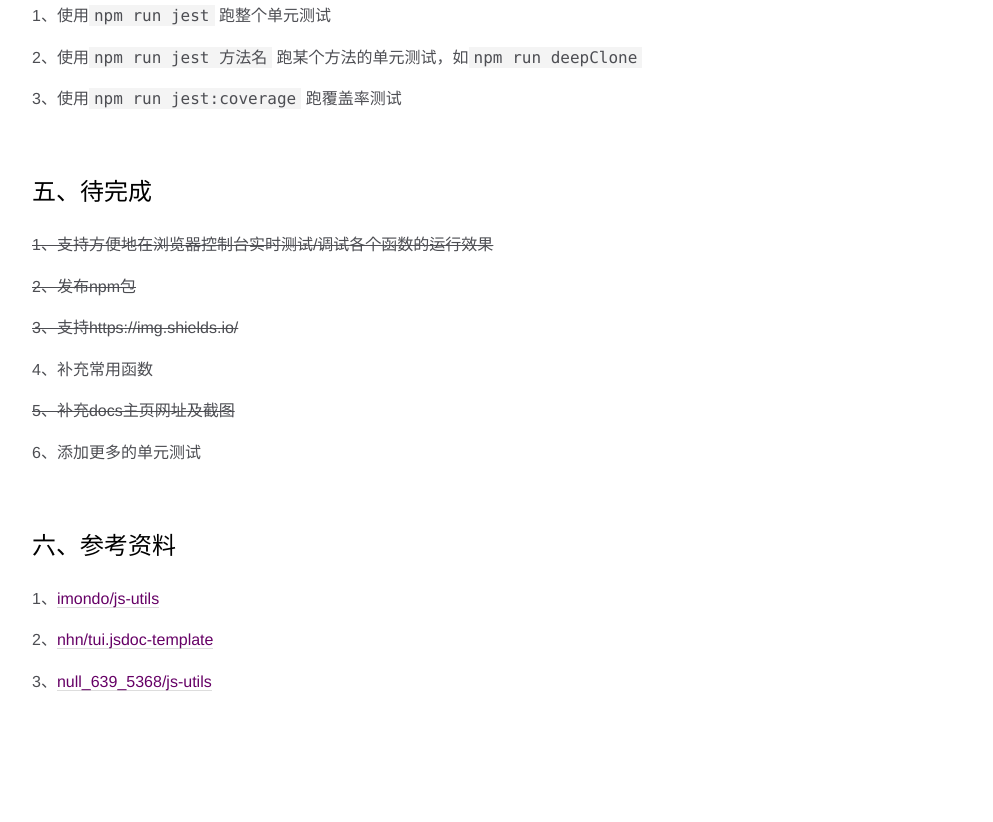
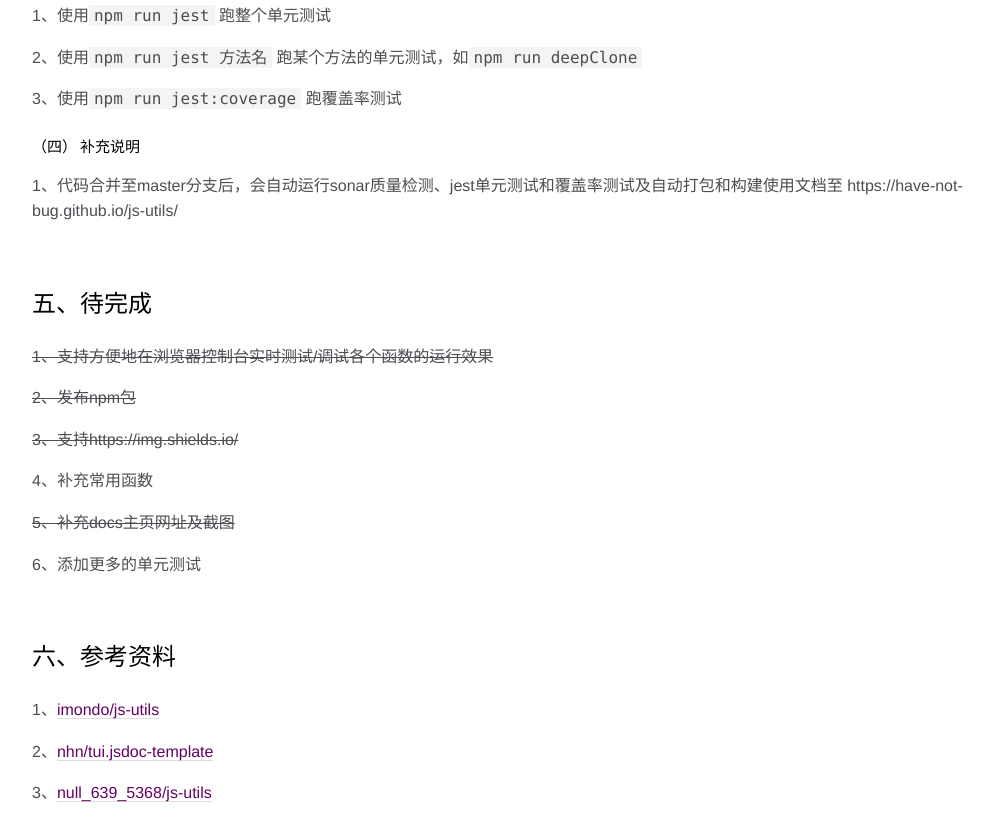
Before and after one commit to have-not-BUG/js-utils, a plain HTML site: page index.html in a window 1280 px wide. Shown: the part 5496-6318 px from the top of the page, without its empty margins (258-1251 px from the left). Before the commit the page ends 6206 px from the top, so only its background shows below. Drawn offline with Linux system fonts and the light colour scheme.

Commit message:
deploy: 03032520374dc96520e30f7bff1c8db6ff150603

```diff
--- a/index.html
+++ b/index.html
@@ -165,6 +165,8 @@ console.log('jsUtilsLc.removeArrRepeat',jsUtilsLc.removeArrRepeat([1,2,3,3,4,9,8
 <p>1、使用<code>npm run jest</code> 跑整个单元测试</p>
 <p>2、使用<code>npm run jest 方法名</code> 跑某个方法的单元测试，如<code>npm run deepClone</code></p>
 <p>3、使用<code>npm run jest:coverage</code> 跑覆盖率测试</p>
+<h3>（四） 补充说明</h3>
+<p>1、代码合并至master分支后，会自动运行sonar质量检测、jest单元测试和覆盖率测试及自动打包和构建使用文档至 https://have-not-bug.github.io/js-utils/</p>
 <h1>五、待完成</h1>
 <p><s>1、支持方便地在浏览器控制台实时测试/调试各个函数的运行效果</s></p>
 <p><s>2、发布npm包</s></p>
```
